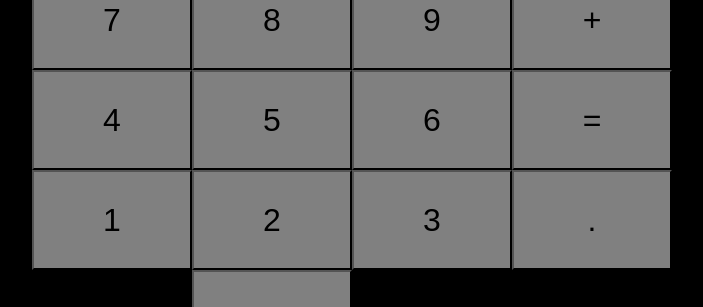
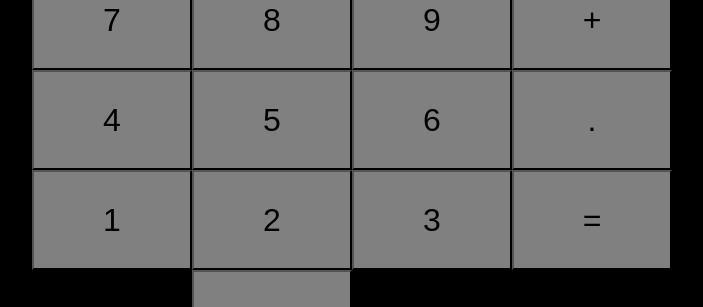
Before and after one commit to JosiahHands/reactApp, a React (Vite) app: page / in a window 1280 px wide. Shown: the part 244-551 px from the top of the page, without its empty margins (296-999 px from the left). Built offline with nearby package versions, Linux system fonts and the light colour scheme.

Commit message:
style edit

```diff
--- a/src/myCalc.tsx
+++ b/src/myCalc.tsx
@@ -30,11 +30,11 @@ const MyCalc = () => {
                 <button onClick={() => handleClick("4")}>4</button>
                 <button onClick={() => handleClick("5")}>5</button>
                 <button onClick={() => handleClick("6")}>6</button>
-                <button onClick={handleCalc}>=</button>
+                <button onClick={() => handleClick(".")}>.</button>
                 <button onClick={() => handleClick("1")}>1</button>
                 <button onClick={() => handleClick("2")}>2</button>
                 <button onClick={() => handleClick("3")}>3</button>
-                <button onClick={() => handleClick(".")}>.</button>
+                <button onClick={handleCalc}>=</button>
                 <button id="zero" onClick={() => handleClick("0")}>0</button>
             </div>
         </div>
```
